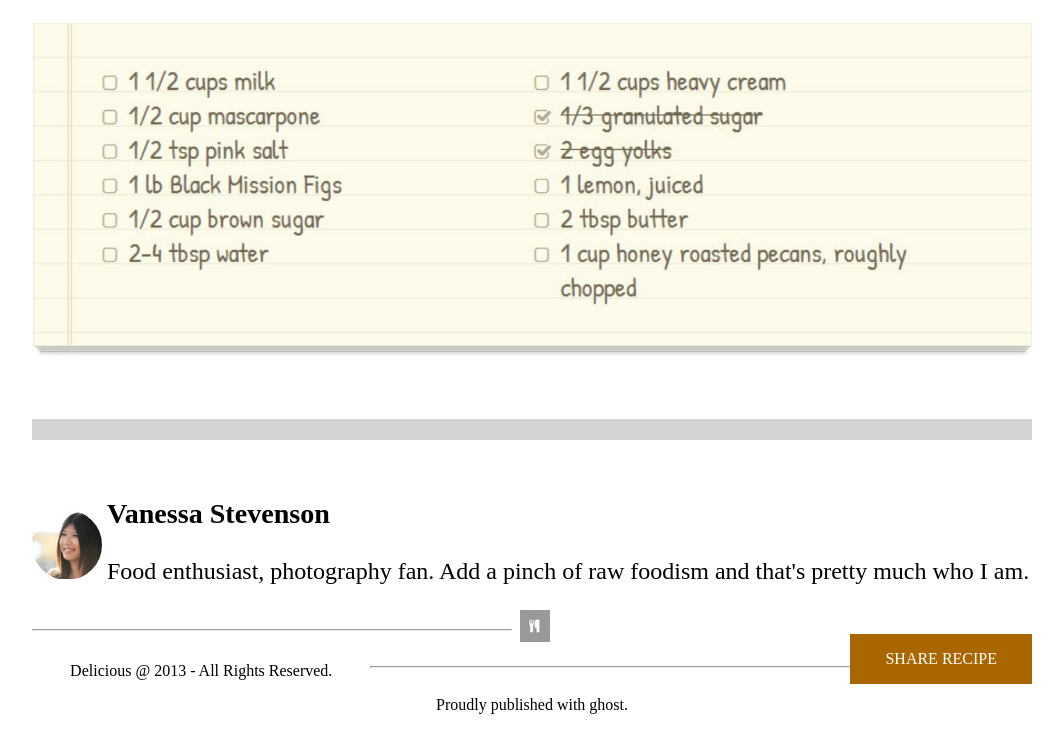
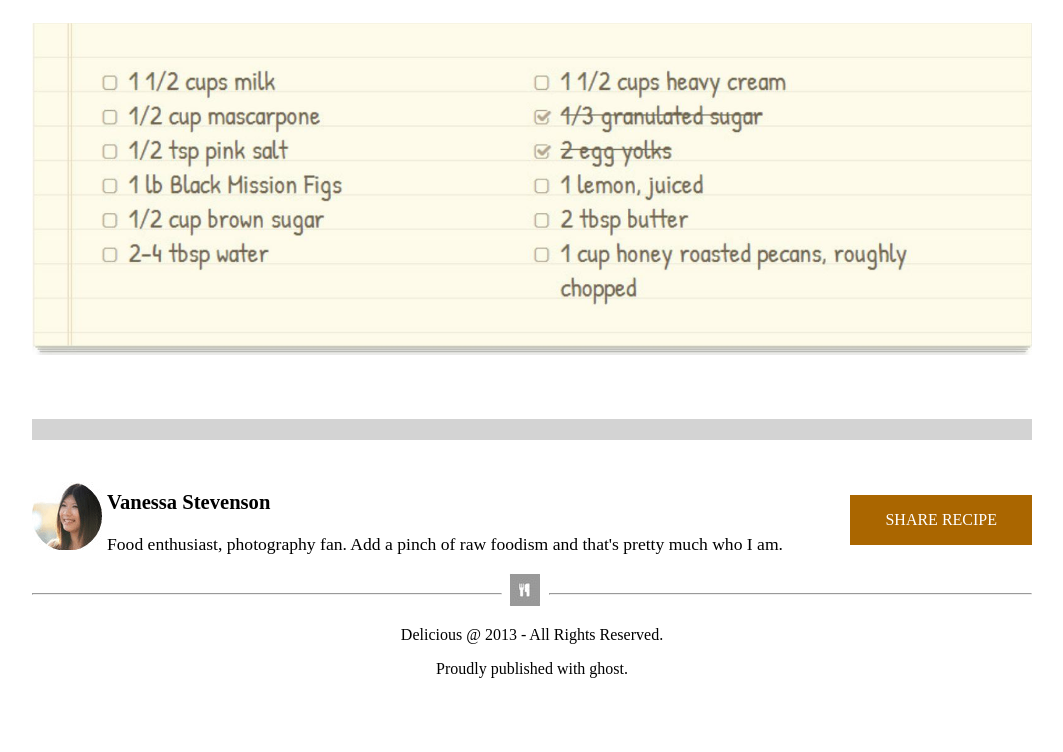
Before and after one commit to cindyweiss/chocolate-pizza., a plain HTML site: page index.html in a window 1280 px wide. Shown: the part 1619-2371 px from the top of the page, without its empty margins (201-1264 px from the left). Drawn offline with Linux system fonts and the light colour scheme.

Commit message:
github wasn't displaying some aspects correctly. fix attempt

```diff
--- a/style.css
+++ b/style.css
@@ -104,7 +104,7 @@ div {
 }
 
 #bio {
-    font-size: 18pt;
+    font-size: 110%;
 }
 
 #sharebutton {
@@ -123,7 +123,7 @@ div {
 
 #leftline {
     float: left;
-    width: 48%;
+    width: 47%;
     margin-right: 0.7%;
     position: relative;
     top: 12px;
@@ -132,7 +132,7 @@ div {
 
 #rightline {
     float: right;
-    width: 48%;
+    width: 48.3%;
     max-width: 100%;
     position: relative;
     top: 12px;
```
